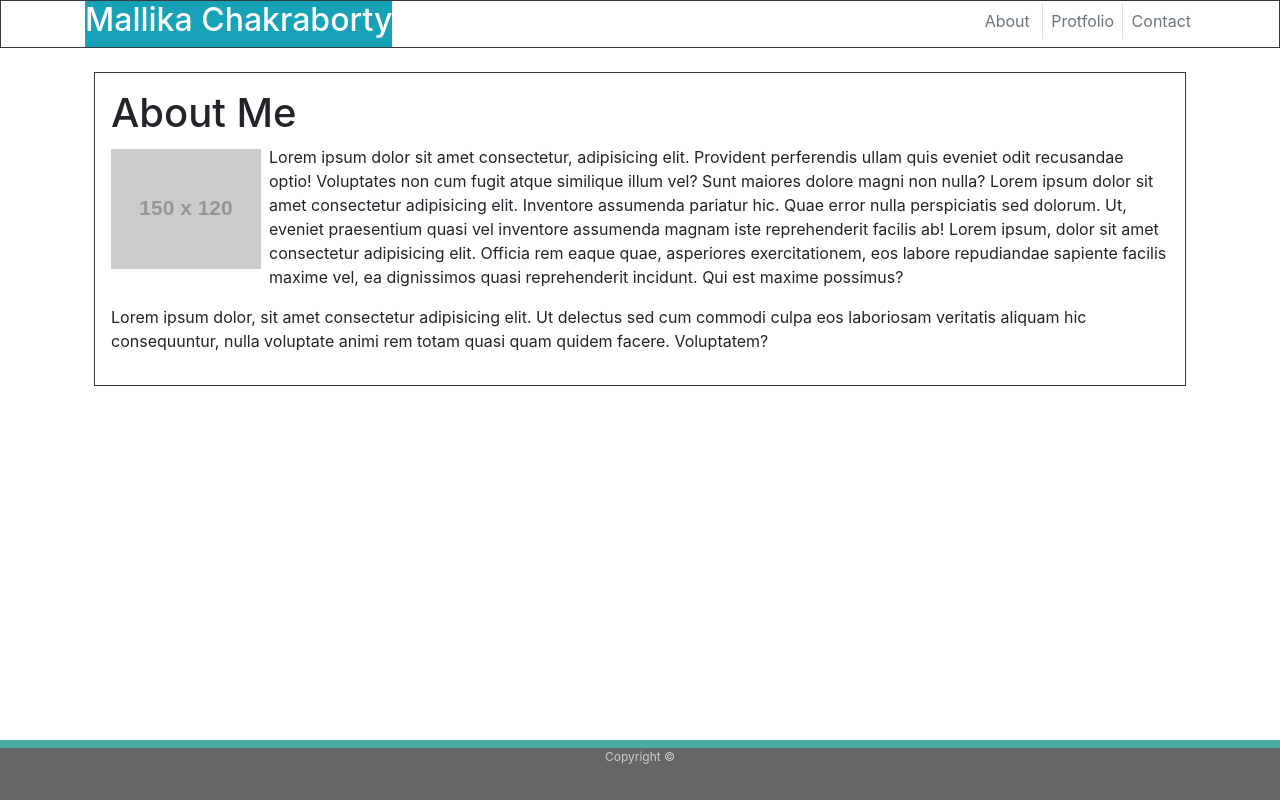
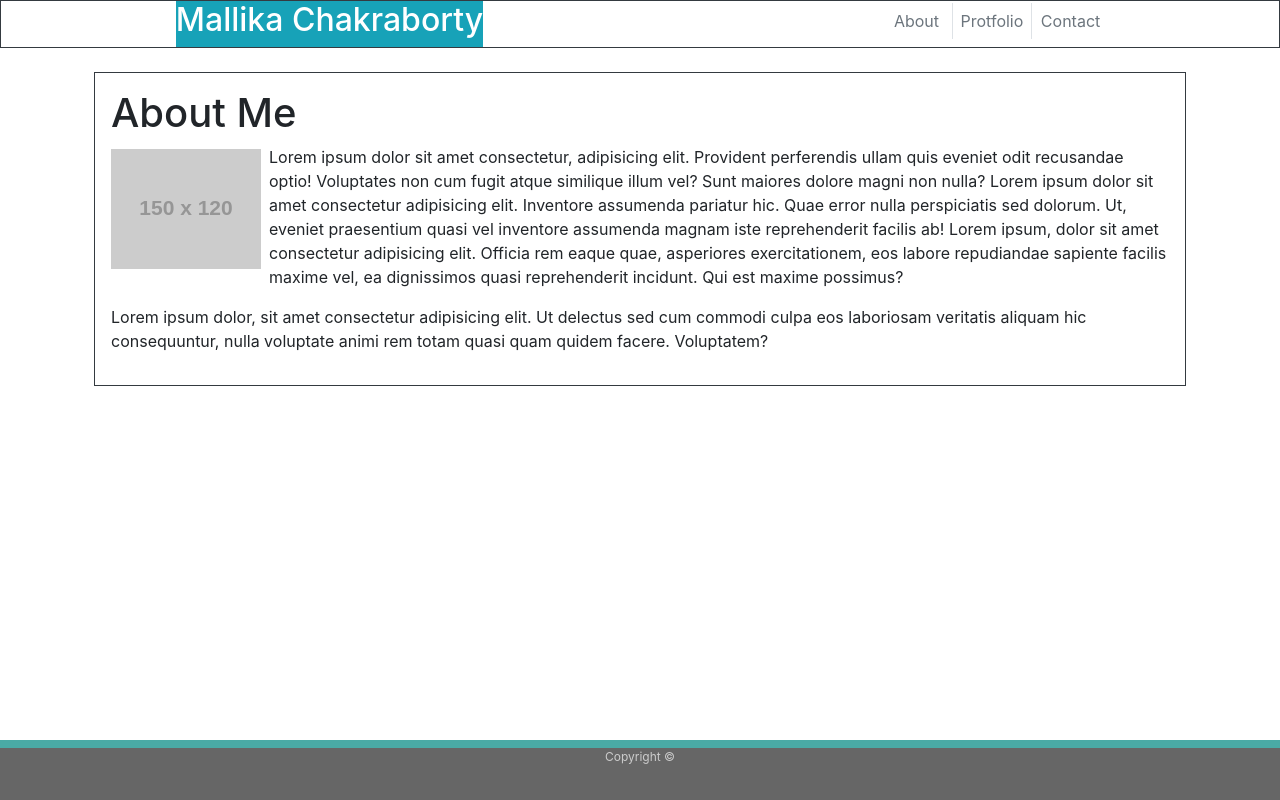
Before and after one commit to Mallika1/Bootstrap-Portfolio, a plain HTML site: page index.html in a window 1280 px wide. Drawn offline with nearby package versions, Linux system fonts and the light colour scheme; files that its build step writes are made by us from their sources; placeholder pictures from the web are drawn by us.

Commit message:
initial commit

```diff
--- a/index.html
+++ b/index.html
@@ -45,7 +45,7 @@
       </nav> -->
 
       <nav class="border border-dark border-bottom-2">
-            <div class="container m-auto clearfix">
+            <div class="container w-75 m-auto clearfix">
             <!-- <a class="navbar-brand h-100" style="background-color: teal;" href="#"><h1>Mallika Chakraborty</h1></a> -->
             <a href="index.html"  class="bg-info text-white  float-left" style="background-color: teal;">
                     <span class="p-0">
```
